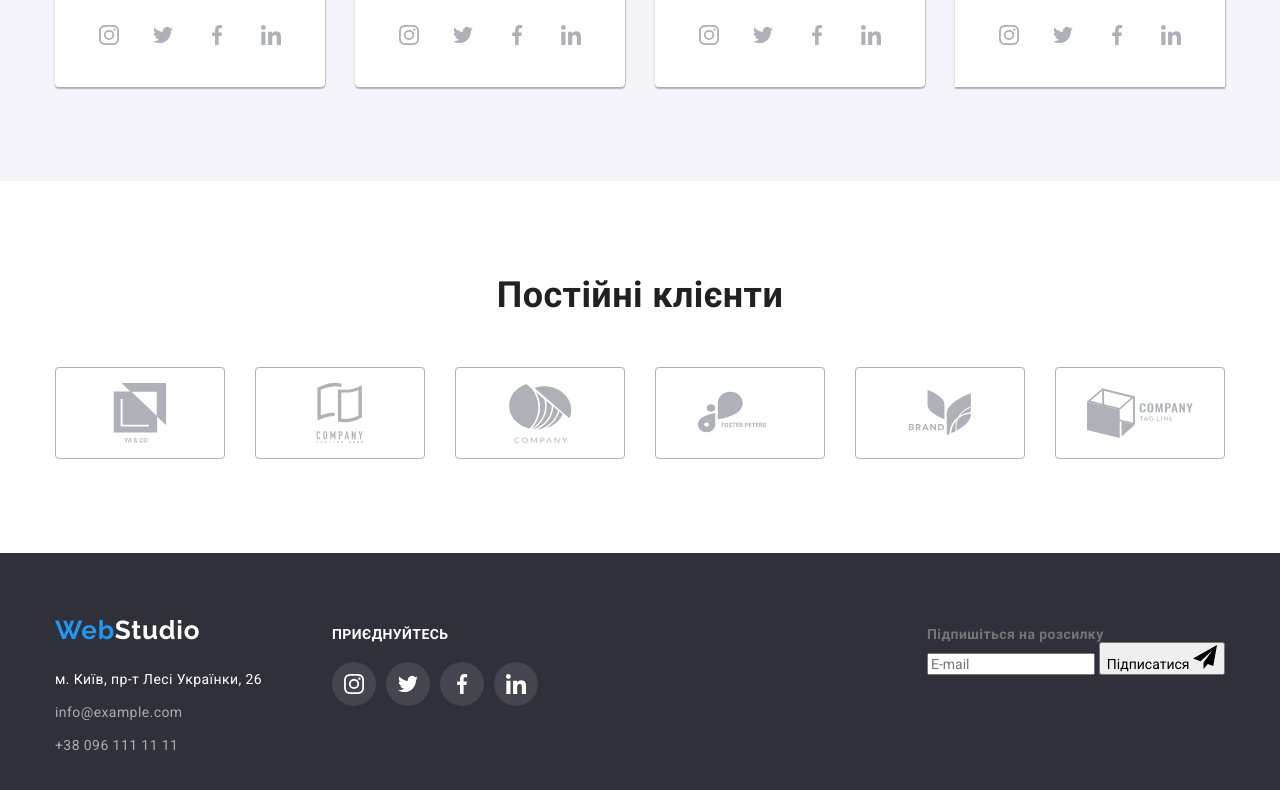
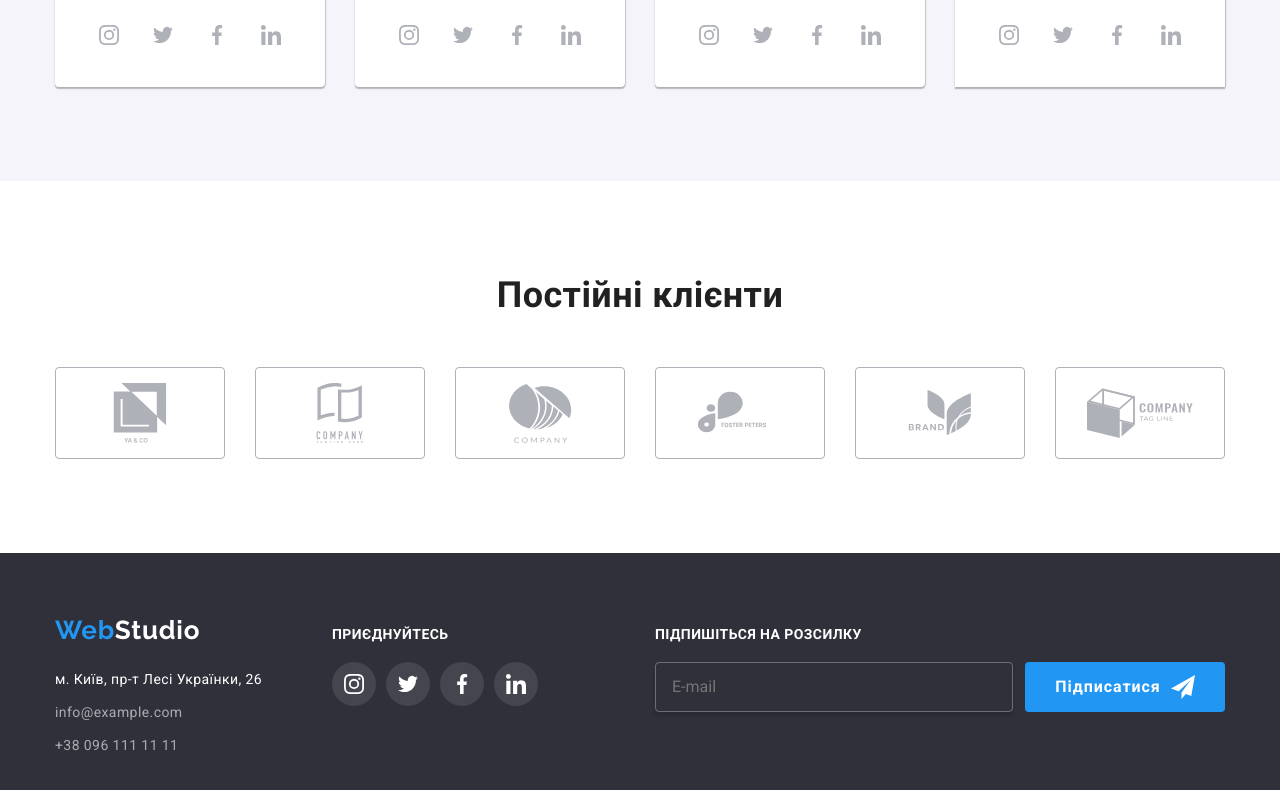
Before and after one commit to Oksana-Zakhariia/problem, a plain HTML site: page index.html in a window 1280 px wide. Shown: the part 2123-2913 px from the top of the page. Drawn offline with nearby package versions, Linux system fonts and the light colour scheme; files that its build step writes are made by us from their sources.

Commit message:
Update main.scss

```diff
--- a/scss/main.scss
+++ b/scss/main.scss
@@ -13,5 +13,6 @@
 @import"./components/social-links";
 @import"./components/clients";
 @import"./components/footer";
+@import"./components/footer-form";
 @import"./components/portfolio";
 @import"./components/project";
```
